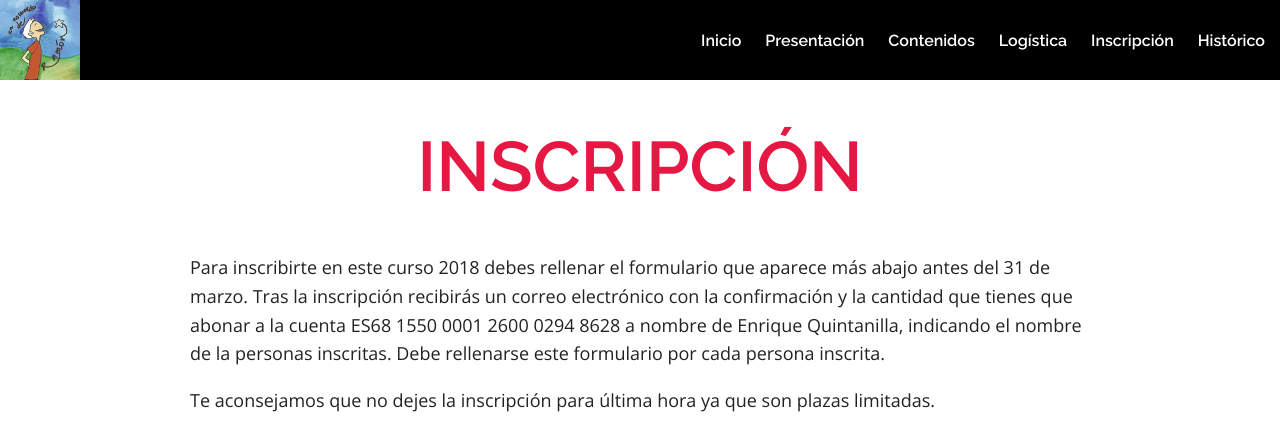
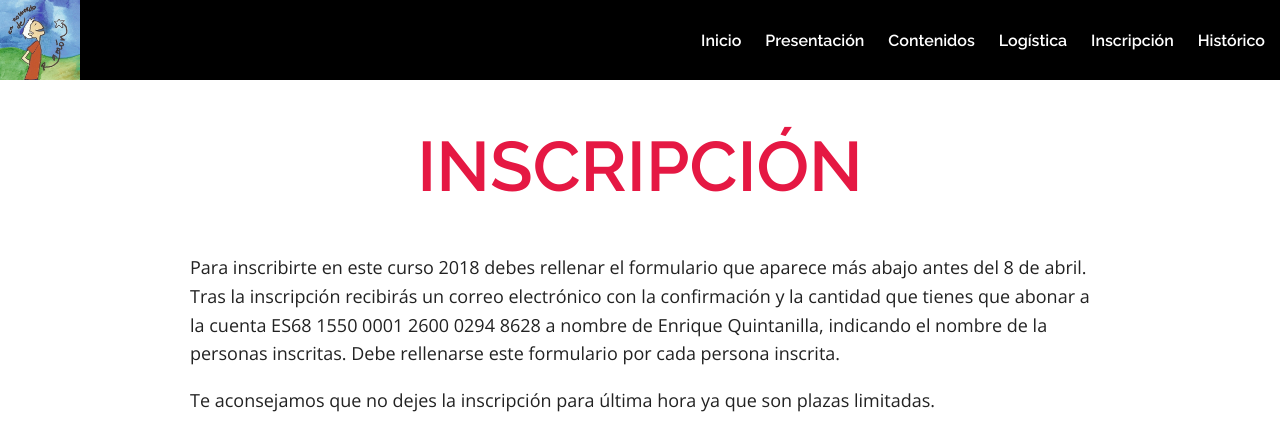
Before and after one commit to escuelaramonfdez/escuelaramonfdez.github.io, a Jekyll site: the page built from inscripcion.md, in a window 1280 px wide, cut to the strip 0-429 px from the top of the page. Built offline with Jekyll 4.4.1, drawn with Linux system fonts in a browser that asks for light colours; nearby versions of some CDN libraries.

Commit message:
Actualización.

```diff
--- a/inscripcion.md
+++ b/inscripcion.md
@@ -4,7 +4,7 @@ permalink: /inscripcion/
 title: Inscripción
 description: "Inscripción en la Escuela Social Ramón Fernández Durán 2016"
 ---
-Para inscribirte en este curso 2018 debes rellenar el formulario que aparece más abajo antes del 31 de marzo.
+Para inscribirte en este curso 2018 debes rellenar el formulario que aparece más abajo antes del 8 de abril.
 Tras la inscripción recibirás un correo electrónico con la confirmación y la cantidad que tienes que abonar a la cuenta ES68 1550 0001 2600 0294 8628 a nombre de Enrique Quintanilla, indicando el nombre de la personas inscritas.
 Debe rellenarse este formulario por cada persona inscrita.
 
```
Also changed, not shown: organizacion.md (+1 -1 lines).
